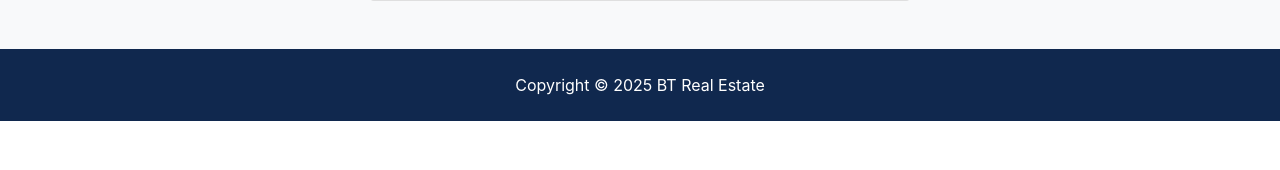
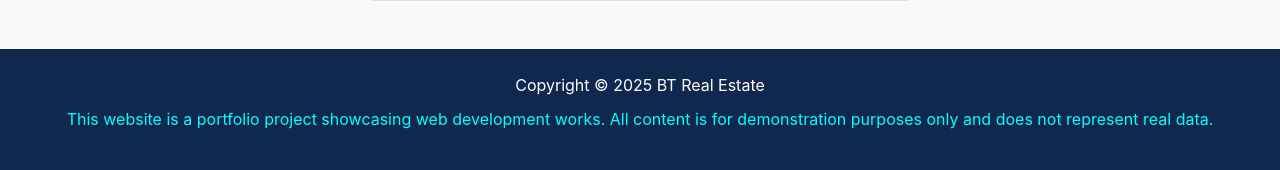
Before and after one commit to ardianumam/btre_project, a Django app: page /accounts/register in a window 1280 px wide. Shown: the part 833-1003 px from the top of the page. Before the commit the page ends 954 px from the top, so only its background shows below. Run offline with Django 3.2, Linux system fonts and the light colour scheme; parts of the project's set-up code (start-up, migrations or seed data) failed here and were passed over; some libraries are stand-ins or nearby versions.

Commit message:
Add demo purposes only text

```diff
--- a/templates/partials/_footer.html
+++ b/templates/partials/_footer.html
@@ -1,5 +1,6 @@
 <!-- Footer -->
 <footer id="main-footer" class="py-4 bg-primary text-white text-center">
     Copyright &copy;
-    <span class="year"></span> BT Real Estate
+    <span class="year"></span> BT Real Estate <br>
+    <span class="portfolio-warning">This website is a portfolio project showcasing web development works. All content is for demonstration purposes only and does not represent real data.
 </footer>
```
